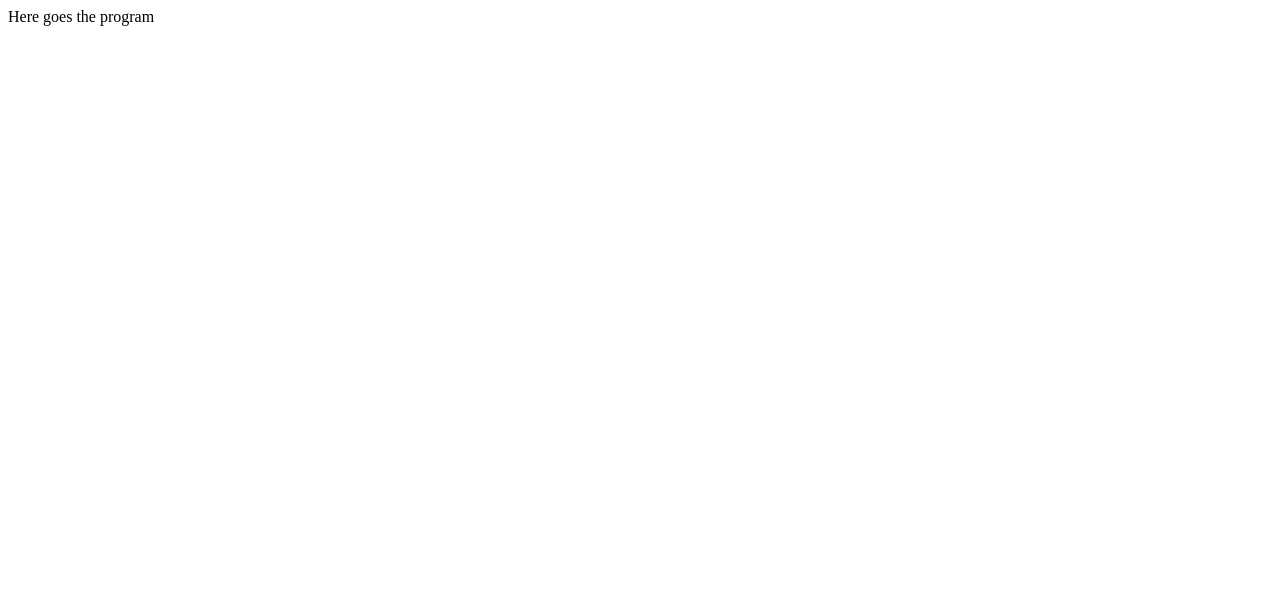
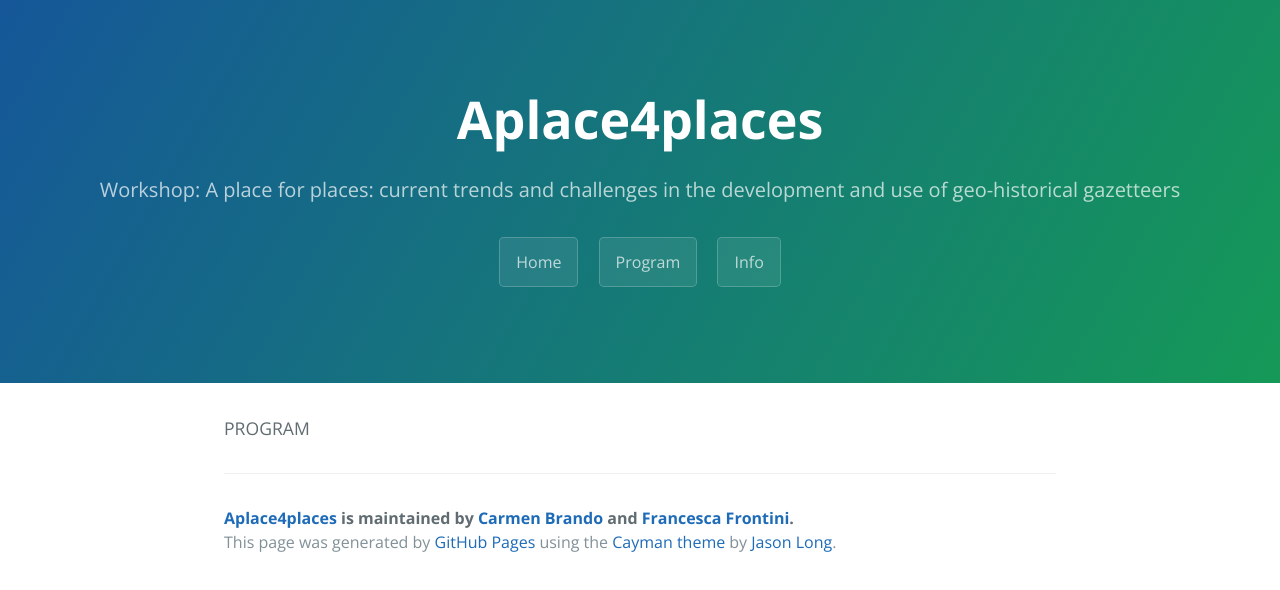
Before and after one commit to francescafrontini/APlace4Places, a plain HTML site: page program.html in a window 1280 px wide. Drawn offline with nearby package versions, Linux system fonts and the light colour scheme.

Commit message:
Update program.html

```diff
--- a/program.html
+++ b/program.html
@@ -1 +1,34 @@
-Here goes the program
+<!DOCTYPE html>
+<html lang="en-us">
+  <head>
+    <meta charset="UTF-8">
+    <title>Aplace4places by francescafrontini</title>
+    <meta name="viewport" content="width=device-width, initial-scale=1">
+    <link rel="stylesheet" type="text/css" href="stylesheets/normalize.css" media="screen">
+    <link href='https://fonts.googleapis.com/css?family=Open+Sans:400,700' rel='stylesheet' type='text/css'>
+    <link rel="stylesheet" type="text/css" href="stylesheets/stylesheet.css" media="screen">
+    <link rel="stylesheet" type="text/css" href="stylesheets/github-light.css" media="screen">
+  </head>
+  <body>
+    <section class="page-header">
+      <h1 class="project-name">Aplace4places</h1>
+      <h2 class="project-tagline">Workshop: A place for places: current trends and challenges in the development and use of geo-historical gazetteers</h2>
+      <a href="index.html" class="btn">Home</a>
+      <a href="program.html" class="btn">Program</a>
+      <a href="info.html" class="btn">Info</a>
+    </section>
+
+    <section class="main-content">
+      <p>PROGRAM</p>
+
+      <footer class="site-footer">
+        <span class="site-footer-owner"><a href="https://github.com/francescafrontini/APlace4Places">Aplace4places</a> is maintained by <a href="https://github.com/cvbrandoe">Carmen Brando</a> and <a href="https://github.com/francescafrontini">Francesca Frontini</a>.</span>
+
+        <span class="site-footer-credits">This page was generated by <a href="https://pages.github.com">GitHub Pages</a> using the <a href="https://github.com/jasonlong/cayman-theme">Cayman theme</a> by <a href="https://twitter.com/jasonlong">Jason Long</a>.</span>
+      </footer>
+
+    </section>
+
+
+  </body>
+</html>
```
